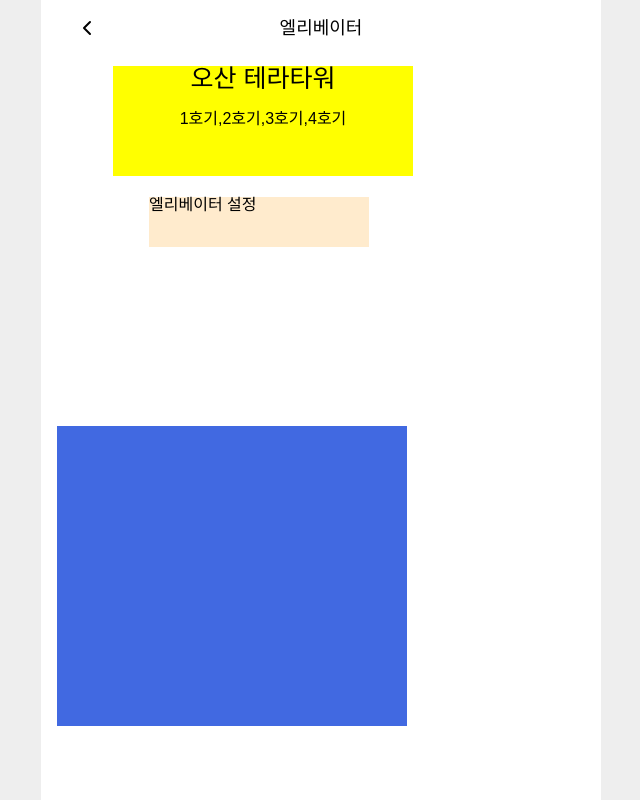
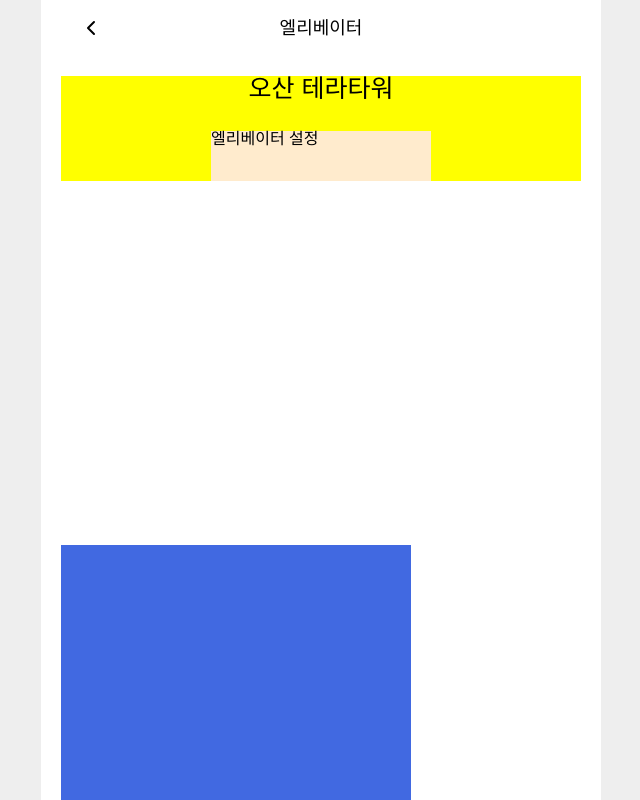
Before and after one commit to FC-Chilli-Bubble/front-officener, a React (Vite) app: page /elevartor in a window 1280 px wide. Shown: the whole page, without its empty margins (319-959 px from the left). Built offline with nearby package versions, Linux system fonts and the light colour scheme; a web font is replaced by a local one.

Commit message:
💄 Design: CSS 스타일  가이드

```diff
--- a/src/pages/Elevator/ElevatorHome.tsx
+++ b/src/pages/Elevator/ElevatorHome.tsx
@@ -10,10 +10,8 @@ const ElevatorHome = () => {
           title="엘리베이터"
         />
         <ElevatorSetting>
-          <TextContainer>
-            <ElevatorTitle>오산 테라타워</ElevatorTitle>
-            <ElevatorNumber>1호기,2호기,3호기,4호기</ElevatorNumber>
-          </TextContainer>
+          <ElevatorTitle>오산 테라타워</ElevatorTitle>
+          {/* <ElevatorNumber>1호기,2호기,3호기,4호기</ElevatorNumber> */}
           <SettingButton>엘리베이터 설정</SettingButton>
         </ElevatorSetting>
         <Elevators></Elevators>
@@ -23,42 +21,32 @@ const ElevatorHome = () => {
 };
 
 const StyledContainer = styled.div`
-  padding: 0 16px;
+  padding: 0 20px;
 `;
 const StyledLayout = styled.div``;
 
 const ElevatorSetting = styled.div`
   background-color: yellow;
-  position: absolute;
-  height: 110px;
-  width: 300px;
-  margin: 10px 10%;
+  width: 100%;
+  margin-top: 20px;
+  display: flex;
+  flex-direction: column;
+  justify-content: center;
+  align-items: center;
 `;
 
-const TextContainer = styled.div`
-  display: flex;
-  flex-direction: column;
-  gap: 20px;
-  justify-content: center;
-`;
 
 const ElevatorTitle = styled.h2`
-  display: flex;
   font-size: 25px;
-  justify-content: center;
-`;
-const ElevatorNumber = styled.span`
-  display: flex;
-  justify-content: center;
+  text-align: center;
 `;
 
 const SettingButton = styled.div`
   background-color: blanchedalmond;
-  position: absolute;
   display: flex;
   width: 220px;
   height: 50px;
-  margin: 70px 12%;
+  margin-top: 30px;
 `;
 
 const Elevators = styled.div`
```
